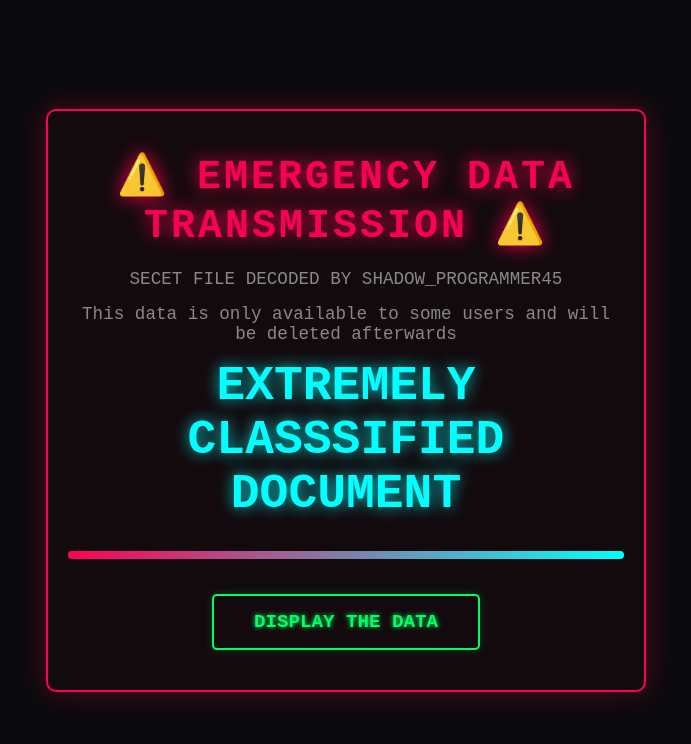
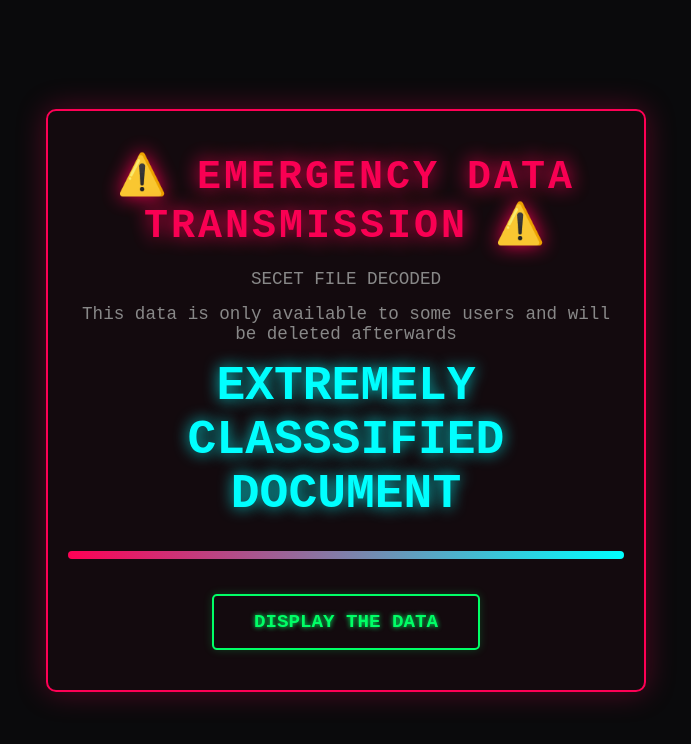
Before and after one commit to SHADOW-PROGRAMMER45/EXTREMELY-CLASSIFIED-DATA, a plain HTML site: page index.html in a window 1280 px wide. Shown: the whole page, without its empty margins (294-985 px from the left). Drawn offline with Linux system fonts and the light colour scheme; a script that the page names is missing.

```diff
--- a/index.html
+++ b/index.html
@@ -161,7 +161,7 @@ letter-spacing: 2px;
 <body>
 <div id="intro-stage" class="stage">
 <h1 class="warning-text">⚠️ EMERGENCY DATA TRANSMISSION ⚠️</h1>
-<p class="sub-text">SECET FILE DECODED BY SHADOW_PROGRAMMER45</p>
+<p class="sub-text">SECET FILE DECODED</p>
 <p class="sub-text">This data is only available to some users and will be deleted afterwards</p>
 <div id="target-name" class="target-name">EXTREMELY CLASSSIFIED DOCUMENT</div>
 <div class="loader-container">
```
